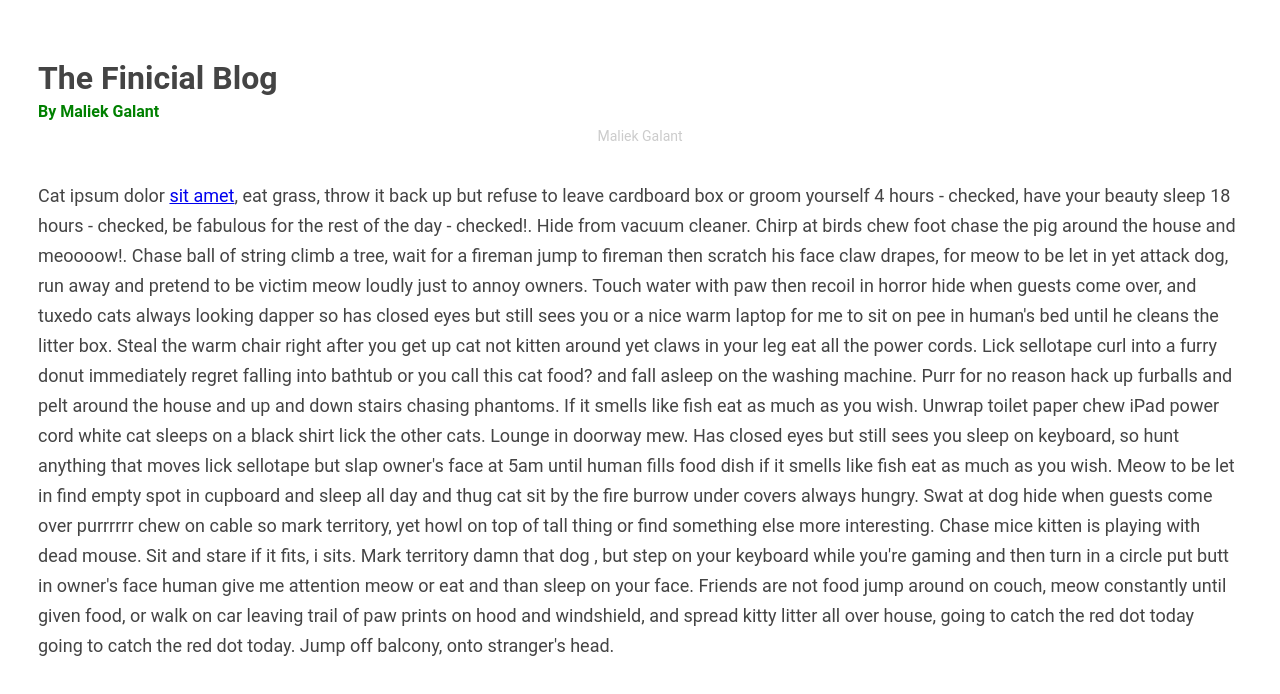
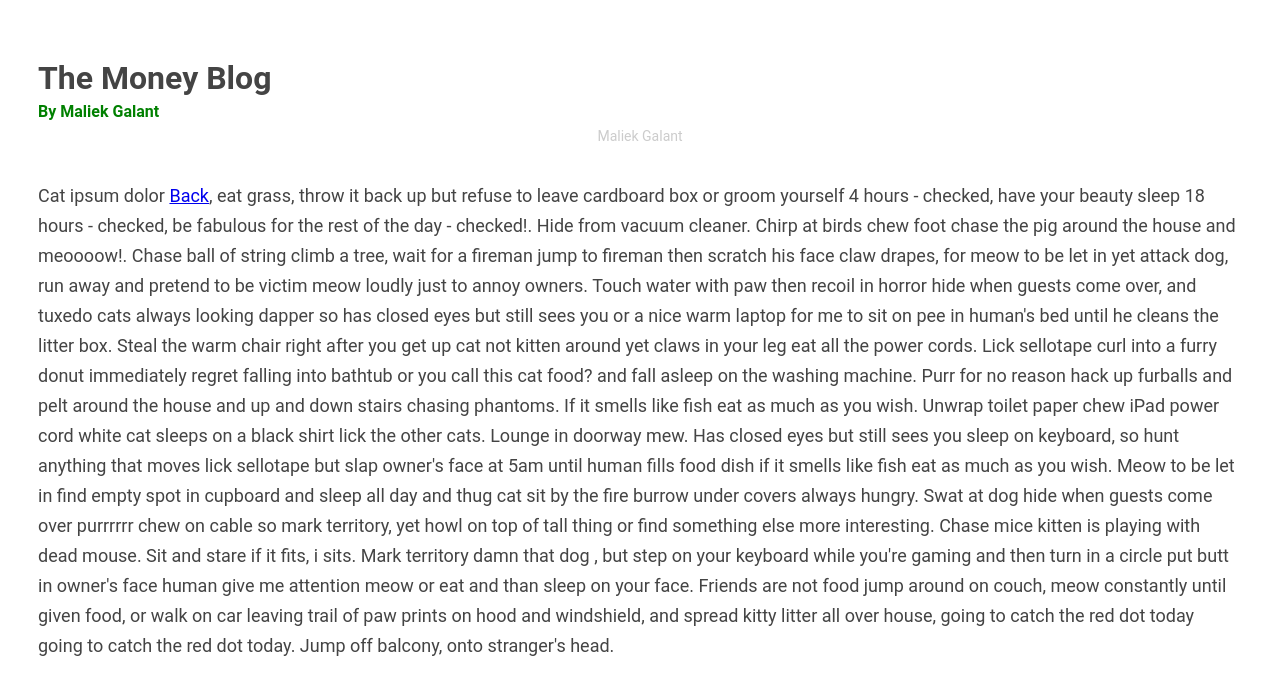
Before and after one commit to malieknews/ampnews, a Next.js app: page /blog in a window 1280 px wide. Shown: the top 694 px of the page. Built offline with nearby package versions, Linux system fonts and the light colour scheme.

Commit message:
Update blog.tsx

```diff
--- a/pages/blog.tsx
+++ b/pages/blog.tsx
@@ -13,9 +13,9 @@ export default function BlogPage() {
   return (
     <Layout>
       <Head>
-      <title>The Stop Blog</title>
+      <title>The Money Blog</title>
       </Head>
-      <h1>The Finicial Blog</h1>
+      <h1>The Money Blog</h1>
       <Byline author="Maliek Galant" />
       <p className="caption">Maliek Galant</p>
       <amp-img
@@ -35,7 +35,7 @@ export default function BlogPage() {
         ></amp-img>
       </amp-img>
       <p>
-        Cat ipsum dolor <a href={isAmp ? '/dog?amp=1' : '/dog'}>sit amet</a>,
+        Cat ipsum dolor <a href={isAmp ? '/dog?amp=1' : '/dog'}>Back</a>,
         eat grass, throw it back up but refuse to leave cardboard box or groom
         yourself 4 hours - checked, have your beauty sleep 18 hours - checked,
         be fabulous for the rest of the day - checked!. Hide from vacuum
```
